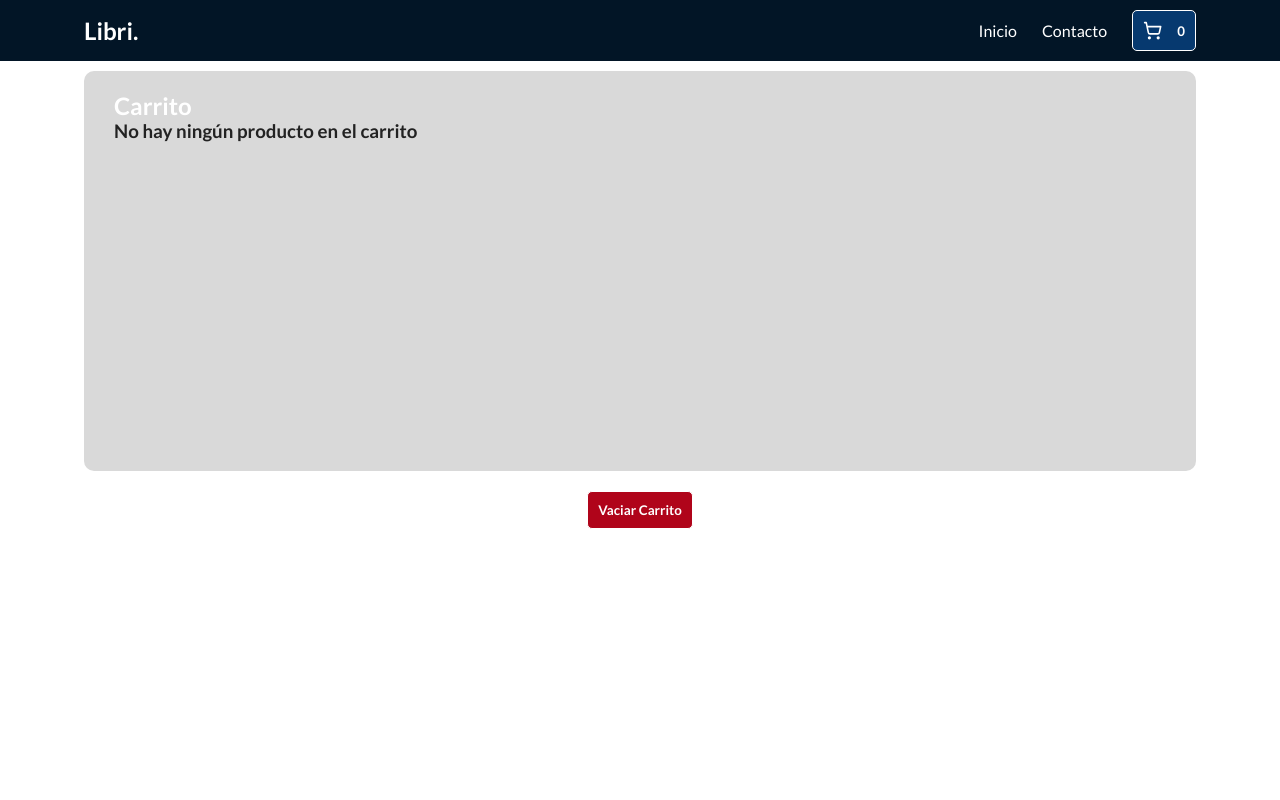
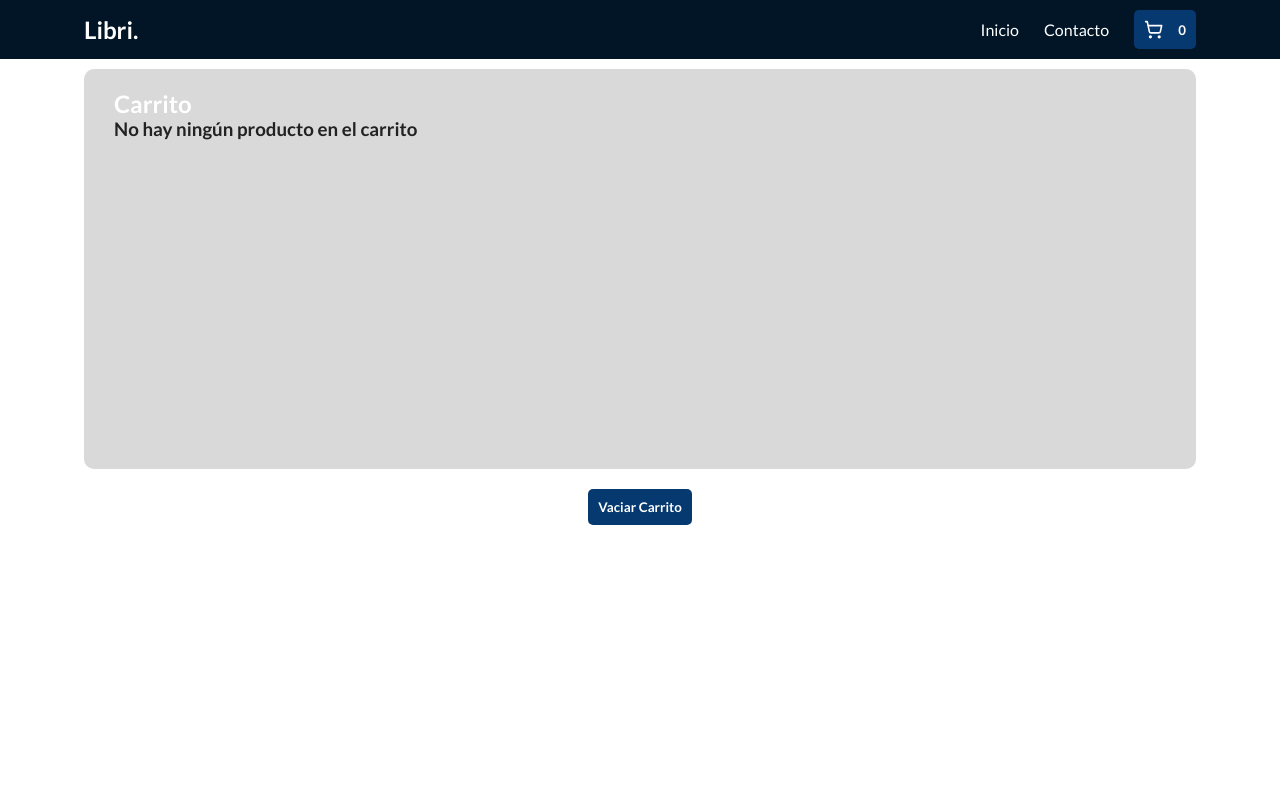
Before and after one commit to EnzoDev10/Libri, a React (Vite) app: page /#/carrito in a window 1280 px wide. Shown: the top 800 px of the page. Built offline with nearby package versions, Linux system fonts and the light colour scheme.

Commit message:
Refactor Button component to use styled-components.

```diff
--- a/src/components/Button/Button.tsx
+++ b/src/components/Button/Button.tsx
@@ -1,13 +1,31 @@
-import { type PropsWithChildren } from 'react';
-import './button.css';
-
-import { Search, ShoppingCart } from 'lucide-react';
+import { type PropsWithChildren } from "react";
+import styled from "styled-components";
+import { Search, ShoppingCart } from "lucide-react";
 
 interface btnProps extends Partial<PropsWithChildren> {
-	Icon?: 'cart' | 'search';
+    Icon?: "cart" | "search";
     className?: string;
     parentMethod?: () => void;
 }
+
+const StyledButton = styled.button`
+    background-color: var(--accent-color);
+    padding: 10px;
+    border: none;
+    border-radius: var(--radius-small);
+    display: flex;
+    gap: 15px;
+    align-items: center;
+    color: inherit;
+    font-weight: bold;
+`;
+
+const IconWrapper = styled.span`
+    width: 1.2rem;
+    height: 1.2rem;
+    display: flex;
+    align-items: center;
+`;
 
 export const Button = ({
     children,
@@ -16,10 +34,12 @@ export const Button = ({
     parentMethod,
 }: btnProps) => {
     return (
-		<button className={`hover ${className}`} onClick={parentMethod}>
-			{Icon == 'cart' && <ShoppingCart className='icon' />}
-			{Icon == 'search' && <Search className='icon' />}
+        <StyledButton className={className} onClick={parentMethod}>
+            {Icon == "cart" && (
+                <IconWrapper as={ShoppingCart} className='icon' />
+            )}
+            {Icon == "search" && <IconWrapper as={Search} className='icon' />}
             {children}
-		</button>
+        </StyledButton>
     );
 };
--- a/src/components/Button/button.css
+++ /dev/null
@@ -1,24 +0,0 @@
-button {
-	background-color: var(--accent-color);
-	padding: 10px;
-	border: none;
-	border-radius: var(--radius-small);
-	display: flex;
-	gap: 15px;
-	align-items: center;
-	color: inherit;
-	font-weight: bold;
-}
-
-.delete-btn {
-	background-color: var(--delete-btn-bg);
-
-	&:hover {
-		background-color: var(--delete-btn-bg-hover);
-	}
-}
-
-.icon {
-	width: 1.2rem;
-	height: 1.2rem;
-}
```
Lines whose indentation alone changed are shown as unchanged.
